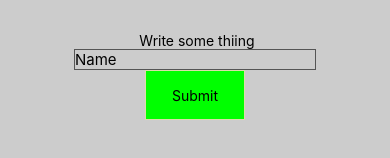
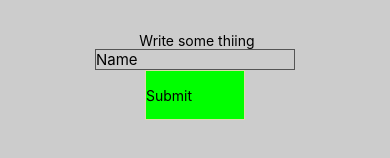
Before and after one commit to anhdayem818/demo-react-native, a React Native app: screen / in a window 390 px wide. Shown: the part 346-504 px from the top of the page. Built offline with nearby package versions, Linux system fonts and the light colour scheme.

Commit message:
custom btn

```diff
--- a/App.js
+++ b/App.js
@@ -10,6 +10,8 @@ import {
   TextInput,
   Pressable
  } from 'react-native';
+
+import BachBtn from './components/buttons/bach_button.js';
 
 export default function App() {
   const [name, setName] = useState('Bach')
@@ -30,22 +32,12 @@ export default function App() {
       {/* <Button title="Submit" onPress={onPressHandler} >
       </Button> */}
 
-      <View style={styles.text}>
-        <Pressable
-          // onPress={onPressHandler}
-          onLongPress={onPressHandler}
-          delayLongPress={1000}
-          style={ ({pressed}) => [
-            {backgroundColor: pressed ? "#ddd" : "#0f0" },
-            styles.button,
-          ] }
-          android_ripple={{color: '#00f'}}
-        >
-          <Text style={styles.text}>
-            { submidtted ? 'Clear' : 'Submit' }
-          </Text>
-        </Pressable>
-      </View>
+      <BachBtn
+        onPressHandler={onPressHandler}
+        title= { submidtted ? 'Clear' : 'Submit' }
+      >
+
+      </BachBtn>
 
       {
         submidtted ?
@@ -74,6 +66,7 @@ const styles = StyleSheet.create({
     borderWidth: 1,
     borderColor: '#555',
     fontSize: 15,
+    width: 200,
   },
   button:{
     borderWidth: 1,
--- a/app.json
+++ b/app.json
@@ -23,7 +23,9 @@
       "adaptiveIcon": {
         "foregroundImage": "./assets/adaptive-icon.png",
         "backgroundColor": "#FFFFFF"
-      }
+      },
+      "package": "com.yourcompany.yourappname",
+      "versionCode": 1
     },
     "web": {
       "favicon": "./assets/favicon.png"
--- /dev/null
+++ b/components/buttons/bach_button.js
@@ -0,0 +1,40 @@
+import React from 'react';
+import {
+  View,
+  Pressable,
+  Text,
+  StyleSheet,
+} from 'react-native';
+
+const BachBtn = (props) => {
+  return (
+    <View style={styles.text}>
+      <Pressable
+        onLongPress={props.onPressHandler}
+        delayLongPress={1000}
+        style={ ({pressed}) => [
+          {backgroundColor: pressed ? "#ddd" : "#0f0" },
+          styles.button,
+        ] }
+        android_ripple={{color: '#00f'}}
+      >
+        <Text style={styles.text}>
+          {props.title}
+        </Text>
+      </Pressable>
+    </View>
+  )
+}
+
+const styles = StyleSheet.create({
+  button:{
+    borderWidth: 1,
+    borderColor: '#dda',
+    backgroundColor: "#0f0",
+    height: 50,
+    width: 100,
+    textAlign: 'center',
+    justifyContent: 'center',
+  },
+})
+export default BachBtn;
--- a/package.json
+++ b/package.json
@@ -8,11 +8,14 @@
     "eject": "expo eject"
   },
   "dependencies": {
+    "@react-navigation/native": "^6.0.6",
     "expo": "~42.0.1",
     "expo-status-bar": "~1.0.4",
     "react": "16.13.1",
     "react-dom": "16.13.1",
     "react-native": "https://github.com/expo/react-native/archive/sdk-42.0.0.tar.gz",
+    "react-native-safe-area-context": "3.2.0",
+    "react-native-screens": "~3.4.0",
     "react-native-web": "~0.13.12"
   },
   "devDependencies": {
```
Also changed, not shown: 1 other file (tests, documents, lock files or other folders).
